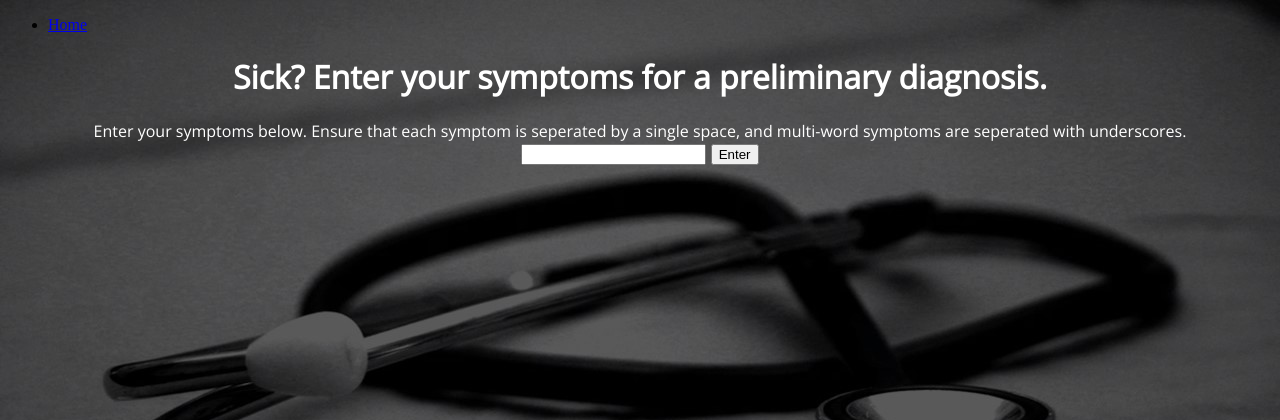
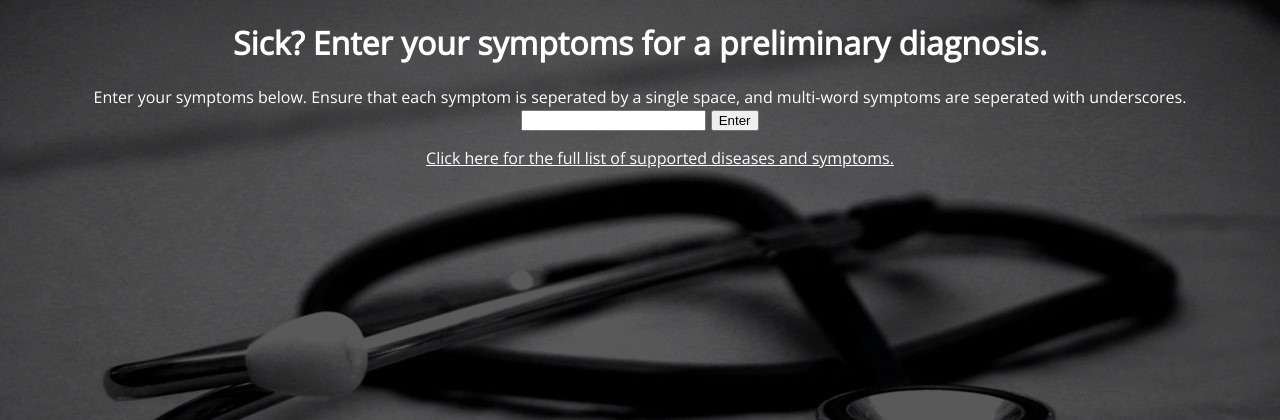
Before and after one commit to thetechdude124/Symptom-Diagnosis-AI, a Flask app: page / in a window 1280 px wide. Shown: the top 420 px of the page. Run offline with Flask 2, Linux system fonts and the light colour scheme.

Commit message:
main.html

```diff
--- a/templates/main.html
+++ b/templates/main.html
@@ -4,9 +4,6 @@
     <head>
         <link rel = "stylesheet" href="{{ url_for('static', filename = 'css/styles.css')}}">
         <title>Symptom Diagnosis chatbot</title>
-        <ul>
-            <li><a href = "https://docs.google.com/document/d/1hKN9nP1B1Dgt2QX40gJr0Eiv1Hz0TwpButgtFL0Fzfk/edit?usp=sharing">Home</a></li>
-        </ul>
     </head>
 
     <body>
@@ -37,9 +34,14 @@
 
                         {{ form.submit }}
 
+                        <ul>
+                            <a class = "link" style ="color:white; font-family: 'Open Sans', sans-serif; text-align: center; list-style: none;" href = "https://docs.google.com/document/d/1hKN9nP1B1Dgt2QX40gJr0Eiv1Hz0TwpButgtFL0Fzfk/edit?usp=sharing" target ="_blank"><p style = "text-align: center; list-style: none;"></p>Click here for the full list of supported diseases and symptoms.</a>
+                        </ul>
+
                     </form>
                 </div>
                 {% endblock %}
+
             </div>
         </div>
     </body>
```
